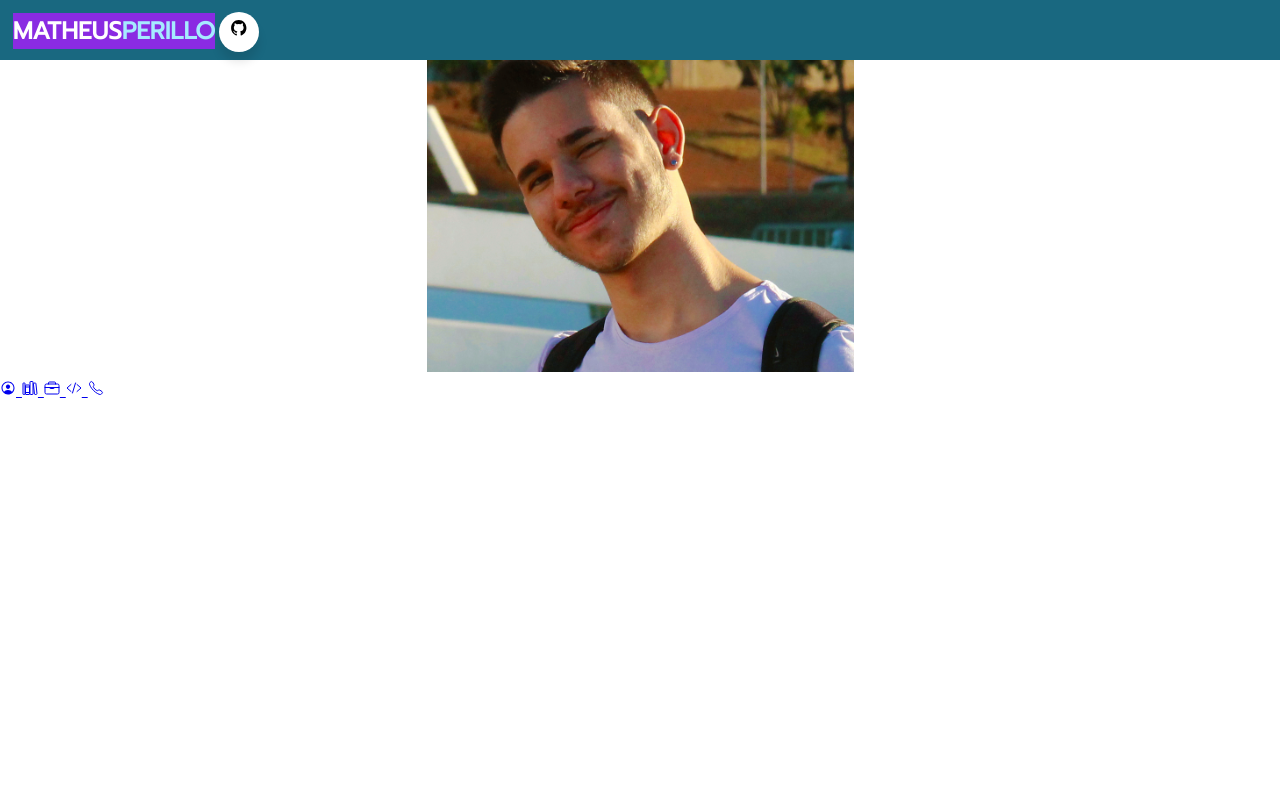
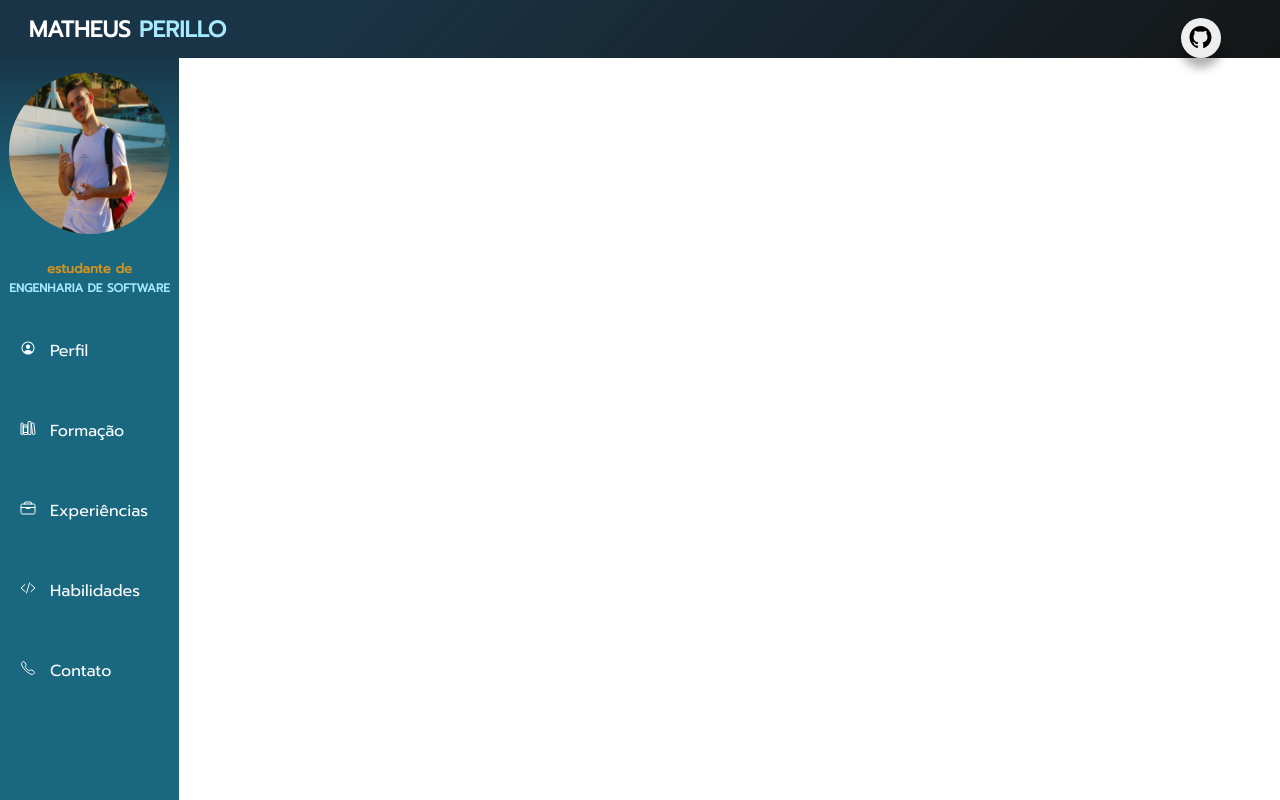
Before and after one commit to MatheusPerillo/CurriculumWeb, a plain HTML site: page curriculum.html in a window 1280 px wide. Drawn offline with nearby package versions, Linux system fonts and the light colour scheme.

Commit message:
sidebar creation

```diff
--- a/css/stylecurriculum.css
+++ b/css/stylecurriculum.css
@@ -6,30 +6,31 @@
 header{
 	display: flex;
     position: fixed;
-    background-color: rgb(25, 104, 128);
+    background-color: #193446;
     padding: 1%;
     width: 100%;
-    height: 4.3%;
+    height: 4%;
+	background: linear-gradient(315deg, rgba(0, 0, 0, 0.918) 0%, #193446 74%);
+}
+.leftpg{
+	align-items: center;
+	justify-content: start;
+    color: white;
+	position: relative;
+	display:block;
+    font-size: 1.2rem;
+    font-weight: 800;
 }
 .leftpg h3{
-	margin: 0px auto;
-	align-items: center;
-    color: white;
-    background-color: blueviolet;
-	position: relative;
-	display: flex;
-    font-size: 1.5rem;
-    font-weight: 800;
+	margin-left: 1rem;
 }
 .leftpg span{
     color: rgb(166, 234, 255);
 }
 .wrapper {
-    float: right;
-    padding: 1%;
-	margin-top: -2.8%;
-	margin-right: 2%;
-
+    position: absolute;
+	right: 5rem;
+	top: 32%;
 }
 .wrapper .button {
 	display: block;
@@ -37,22 +38,19 @@ header{
 	height: 40px;
 	float: left;
 	margin: 0 5px;
-	background: #ffffff;
+	background: rgb(238, 238, 238);
 	border-radius: 50px;
-	box-shadow: 0px 10px 10px rgba(0, 0, 0, 0.1);
+	box-shadow: 0px 10px 10px rgba(0, 0, 0, 0.301);
 	overflow: hidden;
 	cursor: pointer;
 	transition: all 0.3s ease-out;
 }
 .wrapper .button:hover .icon{
-	color: #ffffff;
-
+	color: #fff;
 }
 .wrapper .button:nth-child(1):hover .icon {
 	background: #161b22;
 }
-
-
 .wrapper .button .icon {
 	display:inline-block;
 	width: 40px;
@@ -63,23 +61,68 @@ header{
 	transition: all 0.3s ease-out;
 }
 .wrapper .button .icon ion-icon {
-
-	font-size: 17.5px;
-	line-height: 40px;
+	height: 38px;
+	width: 25px;
 	transition: all 0.3s ease-out;
 }
-
 .wrapper .button span {
-
-	font-size: 17px;
+	font-size: 15px;
 	font-weight: 650;
 	line-height: 40px;
 	margin-left: 10px;
 }
+
 .wrapper .button:hover {
-	width: 135px;
+	width: 145px;
 }
 span a{
     text-decoration: none;
     color:black;
 }
+.menulateral{
+	position: fixed;
+	width: 14%;
+	height: 100%;
+	margin-top: 3.98%;
+	background: linear-gradient(180deg, #193446 0%, rgb(25, 104, 128) 20%);
+}
+.fotoperfil {
+
+	width: 90%;
+	padding-top: 12%;
+	border-radius: 50%;
+	padding-bottom: 10%;
+}
+.coluna h6 span{
+	color: rgb(166, 234, 255);
+	display: block;
+	font-size: 90%;
+}
+.coluna h6{
+	color: rgb(211, 147, 30);
+	text-align: center;
+	font-size: 82%;
+	padding-bottom: 8%;
+
+}
+/* .coluna{
+	background-color: chocolate;
+} */
+.coluna a{
+	/* background-color: cornflowerblue; */
+	color: white;
+	text-decoration: none;
+	display:block;
+	line-height: 5rem;
+	height: 5rem;
+	padding-left: 11%;
+
+}
+.coluna a:hover{
+	background: rgb(0, 189, 247);
+	transition: all 0.6s ease-out;
+}
+.coluna ion-icon{
+	padding-right: 0.9rem;
+
+}
--- a/css/styleperfil.css
+++ b/css/styleperfil.css
@@ -0,0 +1 @@
+rgb(25, 104, 128)
--- a/curriculum.html
+++ b/curriculum.html
@@ -11,6 +11,7 @@
 <header>
     <div class="leftpg">
         <h3>MATHEUS <span>PERILLO</span></h3>
+
     </div>
     <div>
         <div class="wrapper">
@@ -28,24 +29,27 @@
 
     <!--menu lateral-->
     <div class="menulateral">
+        <div class="coluna">
             <center>
-            <img src="imagens/fotoperilloimg.png" class="fotoperfil" alt="">
+                <img src="imagens/Novo Projeto.png" class="fotoperfil" alt="">
+                <h6>estudante de <span>ENGENHARIA DE SOFTWARE</span></h6>
             </center>
             <a href="#">
-            <ion-icon name="person-circle-outline"></ion-icon><span></span>
+                <ion-icon name="person-circle-outline"></ion-icon><span>Perfil</span>
             </a>
             <a href="#">
-            <ion-icon name="library-outline"></ion-icon><span></span>
+                <ion-icon name="library-outline"></ion-icon><span>Formação</span>
             </a>
             <a href="#">
-            <ion-icon name="briefcase-outline"></ion-icon><span></span>
+                <ion-icon name="briefcase-outline"></ion-icon><span>Experiências</span>
             </a>
             <a href="#">
-            <ion-icon name="code-slash-outline"></ion-icon><span></span>
+                <ion-icon name="code-slash-outline"></ion-icon><span>Habilidades</span>
             </a>
             <a href="#">
-            <ion-icon name="call-outline"></ion-icon><span></span>
+                <ion-icon name="call-outline"></ion-icon><span>Contato</span>
             </a>
+        </div>
     </div>
     <script type="module" src="https://unpkg.com/ionicons@5.5.2/dist/ionicons/ionicons.esm.js"></script>
     <script nomodule src="https://unpkg.com/ionicons@5.5.2/dist/ionicons/ionicons.js"></script>
```
Also changed, not shown: imagens/Novo Projeto.png (added). Lines whose indentation alone changed are shown as unchanged.
